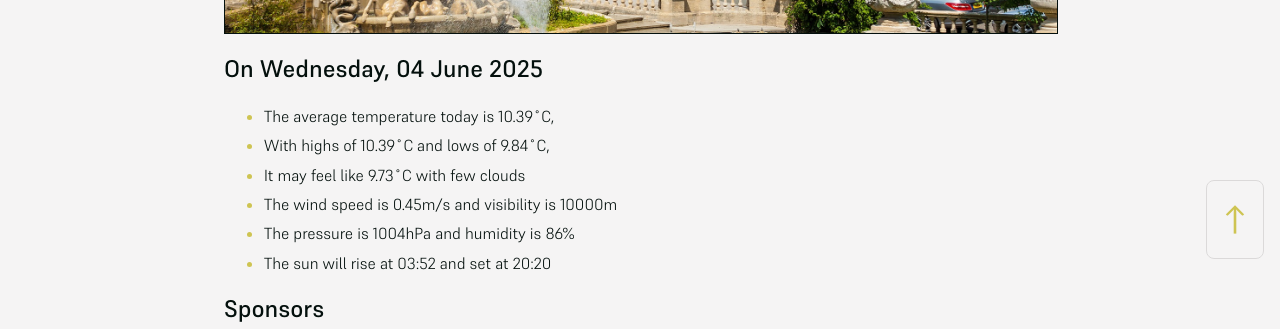
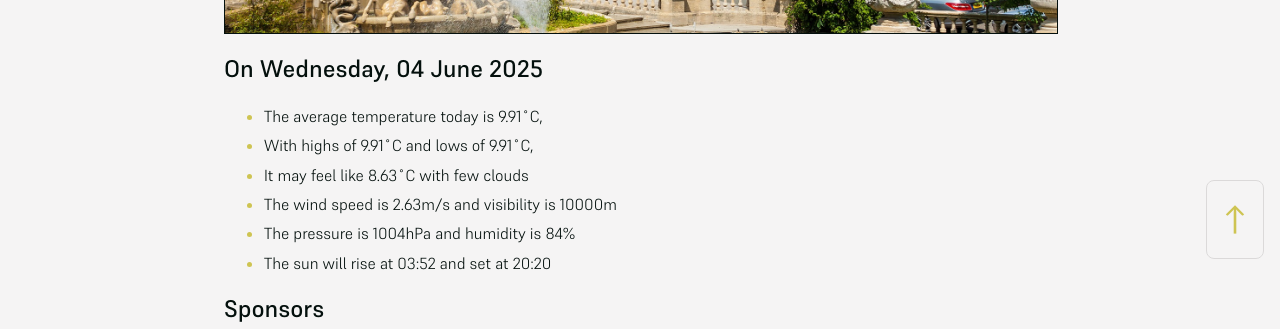
Before and after one commit to mat-0/cheltenham-open-data, a Jekyll site: the page built from index.md, in a window 1280 px wide. Shown: the part 625-954 px from the top of the page. Built offline with Jekyll 4.4.1, drawn with Linux system fonts in a browser that asks for light colours.

Commit message:
Updated 2025-06-04 02:29:29

```diff
--- a/index.md
+++ b/index.md
@@ -10,11 +10,11 @@ seo: Menu
 <!-- weather_marker starts -->
 ## On Wednesday, 04 June 2025
 
-- The average temperature today is 10.39˚C,
-- With highs of 10.39˚C and lows of 9.84˚C,
-- It may feel like 9.73˚C with few clouds
-- The wind speed is 0.45m/s and visibility is 10000m
-- The pressure is 1004hPa and humidity is 86%
+- The average temperature today is 9.91˚C,
+- With highs of 9.91˚C and lows of 9.91˚C,
+- It may feel like 8.63˚C with few clouds
+- The wind speed is 2.63m/s and visibility is 10000m
+- The pressure is 1004hPa and humidity is 84%
 - The sun will rise at 03:52 and set at 20:20
 
 <!-- weather_marker ends -->
```
Also changed, not shown: _data/flood.json (+4 -4 lines), _pages/news.md (+8 -8 lines).
